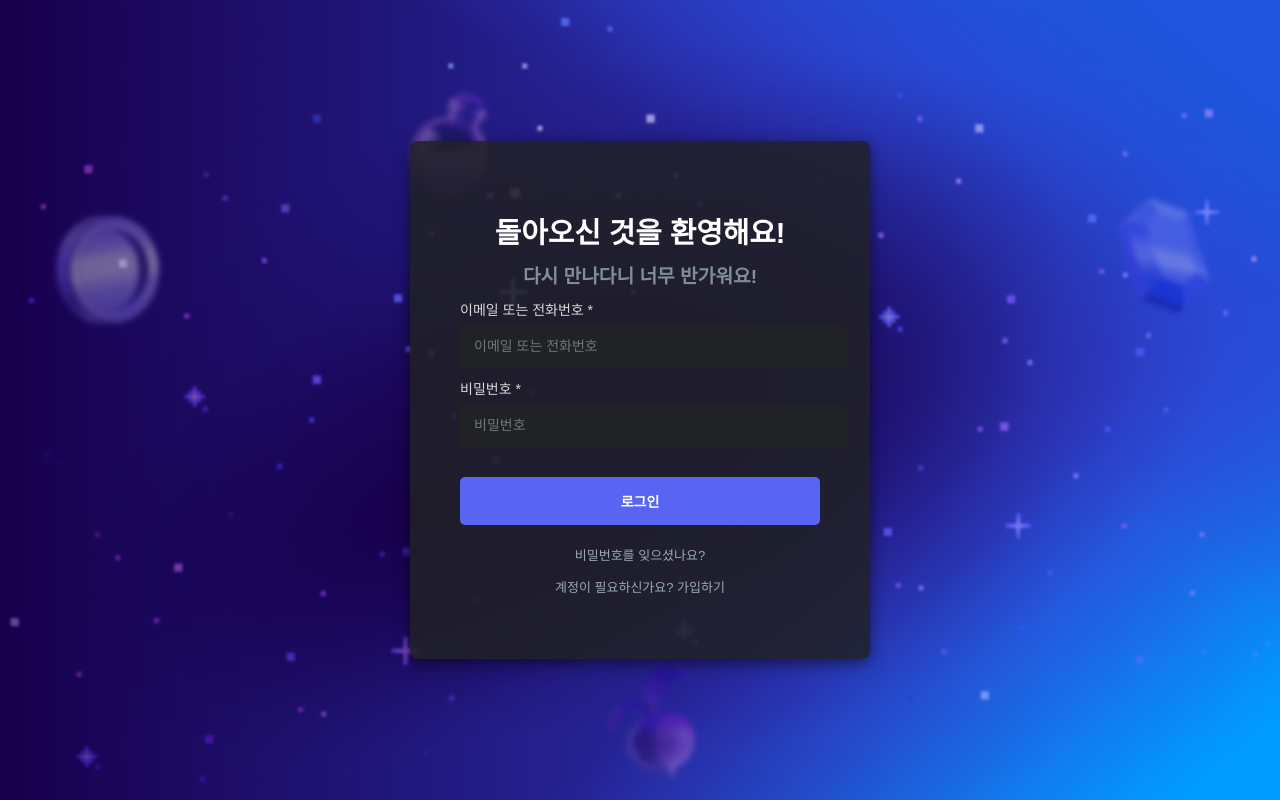
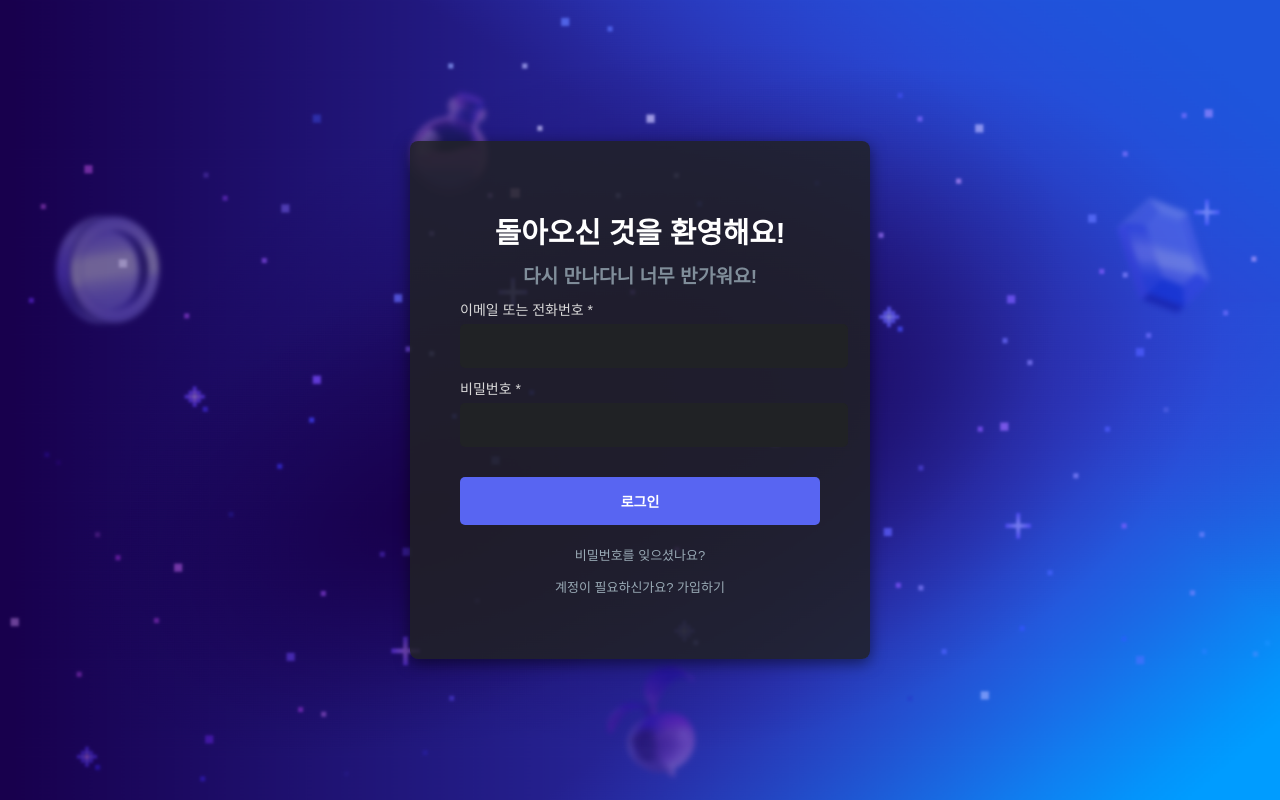
Before and after one commit to 7test357/h3110w0r1d, a plain HTML site: page profile/login/login.html in a window 1280 px wide. Drawn offline with Linux system fonts and the light colour scheme.

Commit message:
Update login.html

```diff
--- a/profile/login/login.html
+++ b/profile/login/login.html
@@ -52,9 +52,6 @@
             color: white;
             font-size: 14px;
         }
-        input::placeholder {
-            color: #72767D;
-        }
         button {
             background-color: #5865F2;
             color: white;
@@ -92,12 +89,12 @@
 
         <div class="input-group">
             <label for="email">이메일 또는 전화번호 *</label>
-            <input type="text" id="email" placeholder="이메일 또는 전화번호" required>
+            <input type="text" id="email" required>
         </div>
 
         <div class="input-group">
             <label for="password">비밀번호 *</label>
-            <input type="password" id="password" placeholder="비밀번호" required>
+            <input type="password" id="password" required>
         </div>
 
         <button>로그인</button>
```
